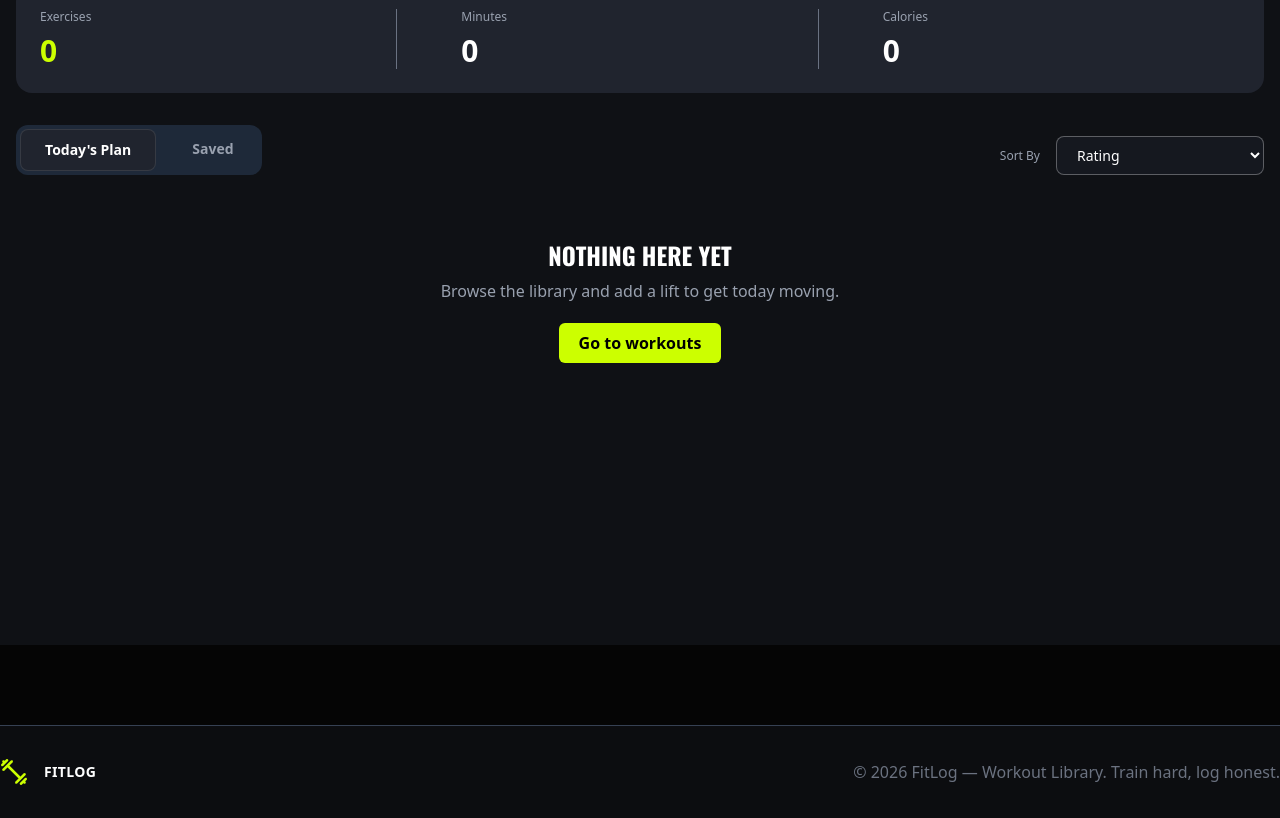
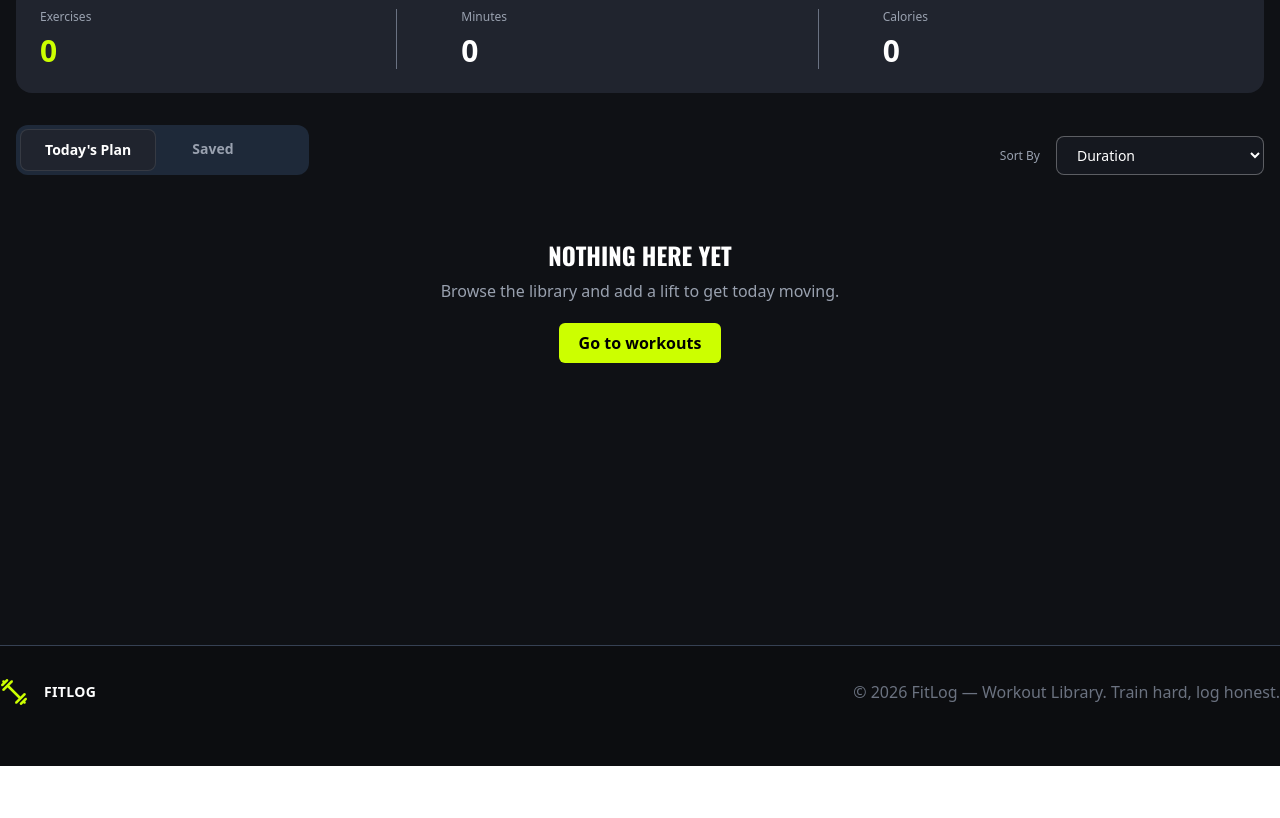
Before and after one commit to naimulstack/fitlog, a Next.js app: page /My-Plan in a window 1280 px wide. Shown: the part 220-1038 px from the top of the page. After the commit the page ends 986 px from the top, so only its background shows below. Built offline with nearby package versions, Linux system fonts and the light colour scheme.

Commit message:
readme file added

```diff
--- a/src/app/My-Plan/layout.tsx
+++ b/src/app/My-Plan/layout.tsx
@@ -36,7 +36,7 @@ function MyPlanContent({ children }: { children: ReactNode }) {
   const searchParams = useSearchParams();
 
   const isSaved = pathname === "/My-Plan/saved";
-  const sortBy = searchParams.get("sort") || "rating";
+  const sortBy = searchParams.get("sort") || "duration";
 
   const handleSortChange = (value: string) => {
     const params = new URLSearchParams(searchParams.toString());
@@ -100,7 +100,7 @@ function MyPlanContent({ children }: { children: ReactNode }) {
         {/* Tabs + Sort */}
         <div className="mt-8 flex items-end justify-between gap-4">
 
-          <div className="flex gap-3 rounded-xl bg-gray-800 p-1">
+          <div className="grid grid-cols-1 gap-3 rounded-xl bg-gray-800 p-1 md:grid-cols-2">
 
             <Link href="/My-Plan"
               className={`rounded-lg px-6 py-2.5 text-sm font-semibold transition ${!isSaved
@@ -159,8 +159,8 @@ export default function MyPlanLayout({
 }) {
   return (
     <Suspense fallback={
-        <div className="min-h-screen bg-[#0F1115]" />
-      }
+      <div className="min-h-screen bg-[#0F1115]" />
+    }
     >
       <MyPlanContent>
         {children}
--- a/src/app/exercise-details/[id]/page.tsx
+++ b/src/app/exercise-details/[id]/page.tsx
@@ -2,26 +2,12 @@ import DetailsAdd from "@/components/DetailsAdd/page";
 import Image from "next/image";
 import { IDataType } from "@/types/data-type";
 
-const DetailsPage = async ({
-    params,
-}: {
+const DetailsPage = async ({params,}: {
     params: Promise<{ id: string }>;
 }) => {
     const { id } = await params;
 
-    // Fetch single exercise by ID
-    const response = await fetch(
-        `https://api.api-store.workers.dev/api/fitlog/${id}`,
-        {
-            cache: "no-store",
-        }
-    );
-
-    if (!response.ok) {
-        throw new Error(
-            `Failed to fetch exercise. Status: ${response.status}`
-        );
-    }
+    const response = await fetch(`https://api.api-store.workers.dev/api/fitlog/${id}`);
 
     const data: IDataType = await response.json();
 
@@ -34,114 +20,90 @@ const DetailsPage = async ({
 
                     {/* Left - Image */}
                     <div className="relative h-full overflow-hidden rounded-xl">
-                        <Image
-                            src={data.image}
-                            alt={data.name}
-                            fill
-                            className="object-cover"
+                        <Image src={data.image} alt={data.name} fill className="object-cover"
                         />
                     </div>
 
-                    {/* Right - Details */}
+                    {/* Right side */}
                     <div>
 
-                        {/* Name */}
                         <h1 className="font-oswald text-3xl font-bold uppercase">
                             {data.name}
                         </h1>
 
-                        {/* Description */}
                         <p className="mt-3 text-sm leading-6 text-gray-400">
                             {data.description}
                         </p>
 
-                        {/* Muscle Groups */}
                         <div className="mt-4 flex flex-wrap gap-2">
                             {data.muscleGroups?.map((muscle) => (
-                                <span
-                                    key={muscle}
-                                    className="rounded-full bg-[#C2F800] px-4 py-1 text-xs font-semibold uppercase text-black"
+                                <span key={muscle} className="rounded-full bg-[#C2F800] px-4 py-1 text-xs font-semibold uppercase text-black"
                                 >
                                     {muscle}
                                 </span>
                             ))}
                         </div>
 
-                        {/* Details */}
                         <div className="mt-5 rounded-xl border border-white/10 bg-[#151820]">
 
-                            {/* Equipment */}
                             <div className="flex justify-between border-b border-white/10 px-4 py-3">
                                 <span className="text-[10px] uppercase text-gray-400">
                                     Equipment
                                 </span>
-
                                 <span className="text-sm">
                                     {data.equipment}
                                 </span>
                             </div>
 
-                            {/* Difficulty */}
                             <div className="flex justify-between border-b border-white/10 px-4 py-3">
                                 <span className="text-[10px] uppercase text-gray-400">
                                     Difficulty
                                 </span>
-
                                 <span className="text-sm">
                                     {data.difficulty}
                                 </span>
                             </div>
 
-                            {/* Sets */}
                             <div className="flex justify-between border-b border-white/10 px-4 py-3">
                                 <span className="text-[10px] uppercase text-gray-400">
                                     Sets
                                 </span>
-
                                 <span className="text-sm">
                                     {data.sets}
                                 </span>
                             </div>
 
-                            {/* Reps */}
                             <div className="flex justify-between border-b border-white/10 px-4 py-3">
                                 <span className="text-[10px] uppercase text-gray-400">
                                     Reps
                                 </span>
-
                                 <span className="text-sm">
                                     {data.reps}
                                 </span>
                             </div>
 
-                            {/* Duration */}
                             <div className="flex justify-between border-b border-white/10 px-4 py-3">
                                 <span className="text-[10px] uppercase text-gray-400">
                                     Duration
                                 </span>
-
                                 <span className="text-sm">
                                     {data.duration} min
                                 </span>
                             </div>
 
-                            {/* Calories */}
                             <div className="flex justify-between border-b border-white/10 px-4 py-3">
                                 <span className="text-[10px] uppercase text-gray-400">
                                     Calories
                                 </span>
-
                                 <span className="text-sm">
                                     {data.caloriesBurned} kcal
                                 </span>
                             </div>
 
-                            {/* Rating */}
                             <div className="flex justify-between px-4 py-3">
                                 <span className="text-[10px] uppercase text-gray-400">
                                     Rating
                                 </span>
-
                                 <span className="text-sm">
                                     {data.rating}
                                 </span>
@@ -149,7 +111,6 @@ const DetailsPage = async ({
 
                         </div>
 
-                        {/* Instructions */}
                         <div className="mt-6">
 
                             <h2 className="text-sm font-bold uppercase">
@@ -163,7 +124,6 @@ const DetailsPage = async ({
                                             <span className="mr-3">
                                                 {index + 1}.
                                             </span>
-
                                             {instruction}
                                         </li>
                                     )
--- a/src/components/Footer/page.tsx
+++ b/src/components/Footer/page.tsx
@@ -3,9 +3,9 @@ import Logo from "@/assets/logo.png"
 
 const FooterPage = () => {
     return (
-        <footer className="border-t border-gray-700 bg-[#0C0D10] mt-20">
+        <footer className="border-t border-gray-700 bg-[#0C0D10]">
 
-            <div className="flex container mx-auto justify-between py-8 items-center">
+            <div className="grid md:grid-cols-2 grid-rows-2 container mx-auto justify-between py-8 items-center">
                 <div className="flex gap-4 items-center">
                     <Image src={Logo} alt="Fitlog Logo" />
                     <span className="text-sm font-bold tracking-wide text-white">
@@ -14,7 +14,7 @@ const FooterPage = () => {
                 </div>
 
                 <div>
-                    <p className="text-[#6B7280]">© 2026 FitLog — Workout Library. Train hard, log honest.</p>
+                    <p className="text-[#6B7280] text-right">© 2026 FitLog — Workout Library. Train hard, log honest.</p>
                 </div>
             </div>
         </footer>
--- a/src/components/Library/page.tsx
+++ b/src/components/Library/page.tsx
@@ -9,7 +9,7 @@ const LibraryData = async () => {
     const data: IDataType[] = await response.json();
 
     return (
-        <div id="workout-library" className="container mx-auto mt-10">
+        <div id="workout-library" className="container mx-auto m-10">
 
             <div className="mb-8">
                 <h2 className="font-oswald text-3xl font-bold text-white">
```
Also changed, not shown: 1 other file (tests, documents, lock files or other folders).
